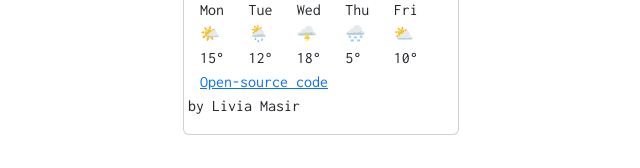
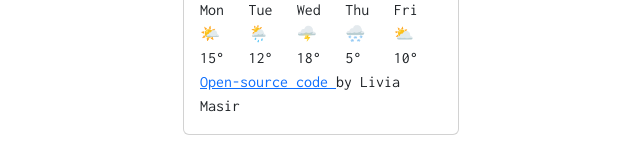
Before and after one commit to liviamasir/project-plus, a website built with Parcel: page index.html in a window 1280 px wide. Shown: the part 310-478 px from the top of the page, without its empty margins (319-959 px from the left). Built offline with nearby package versions, Linux system fonts and the light colour scheme; no server answers.

Commit message:
moved with the footer

```diff
--- a/index.html
+++ b/index.html
@@ -81,7 +81,9 @@
       </div>
 
     </div>
-    <a href="https://github.com/liviamasir/project-plus"> Open-source code</a> by Livia Masir
+
     <script src="src/index.js"></script>
+    <span><a href="https://github.com/liviamasir/project-plus"> Open-source code </a> by Livia Masir</span>
+
   </body>
 </html>
```
